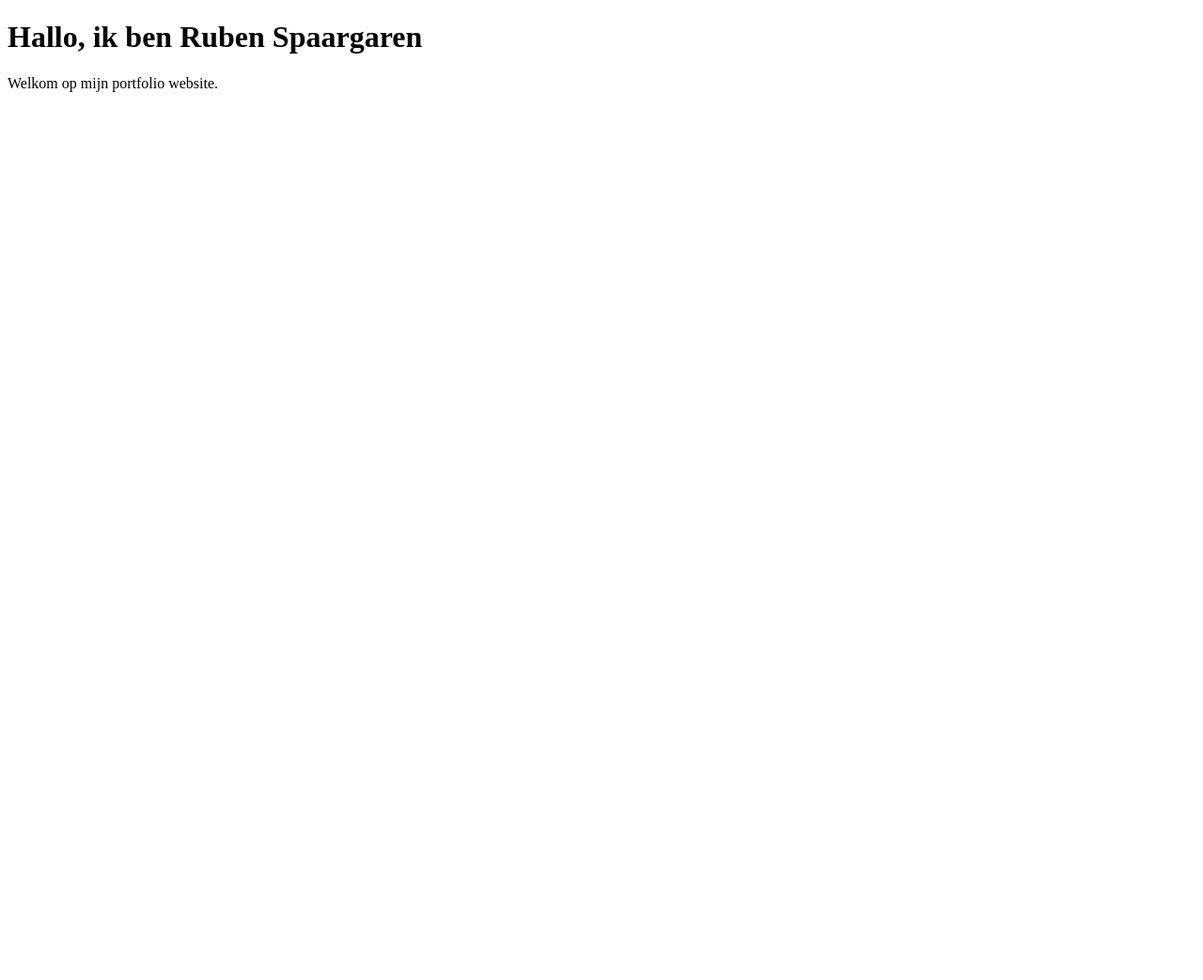
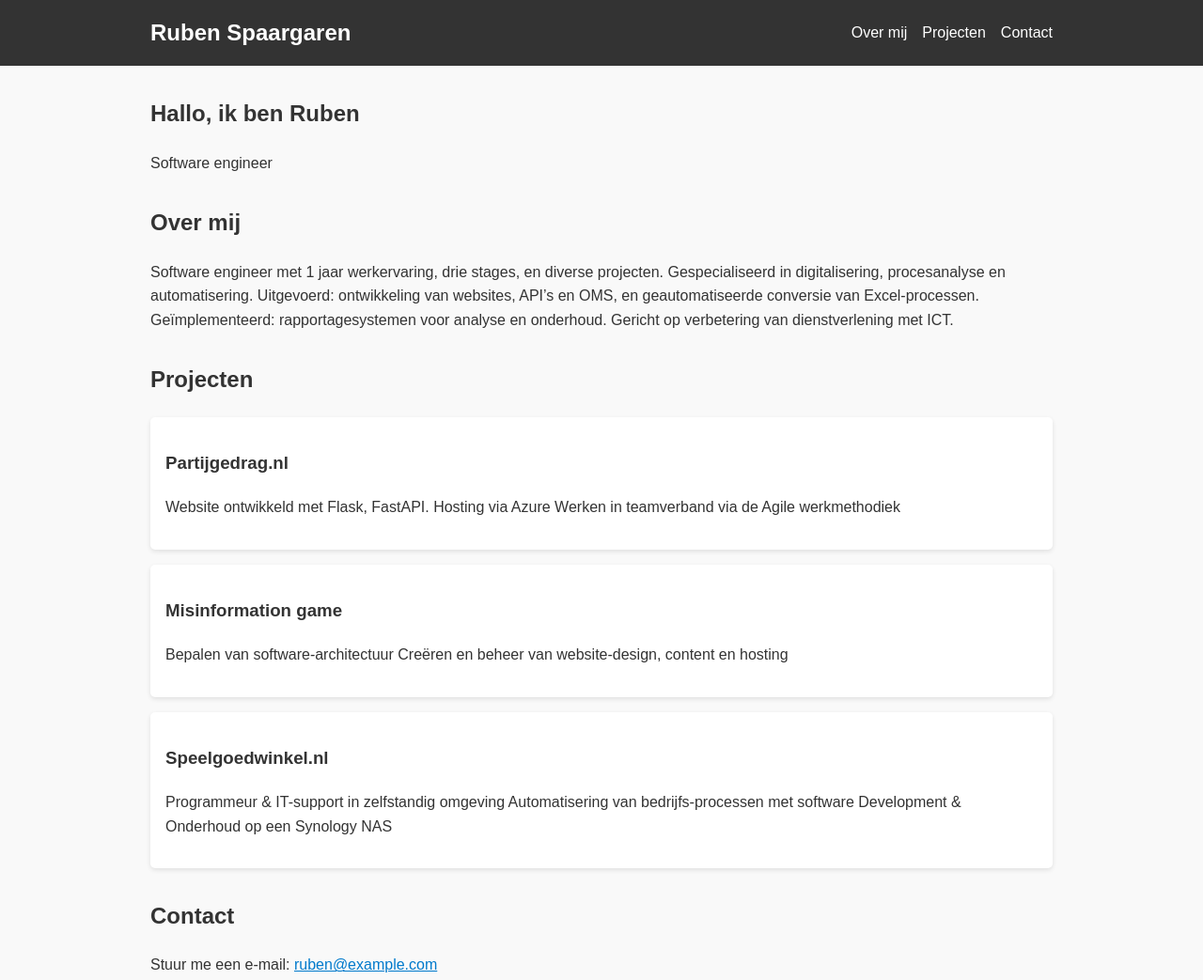
Before and after one commit to RubenSpaargaren/portfolio-ruben, a plain HTML site: page index.html in a window 1280 px wide. Shown: the top 1043 px of the page at 94% size. Before the commit the page ends 800 px from the top, so only its background shows below. Drawn offline with Linux system fonts and the light colour scheme.

Commit message:
versie 1.1.0
I added my content to the template. this will be the first *public* version. after this i intend to iteratively build upon it until i am satisfied with my website.

```diff
--- a/css/style.css
+++ b/css/style.css
@@ -0,0 +1,72 @@
+body {
+    font-family: Arial, sans-serif;
+    margin: 0;
+    padding: 0;
+    line-height: 1.6;
+    color: #333;
+    background: #f9f9f9;
+}
+
+header {
+    background: #333;
+    color: #fff;
+    padding: 1rem 0;
+}
+
+nav {
+    max-width: 960px;
+    margin: 0 auto;
+    display: flex;
+    justify-content: space-between;
+    align-items: center;
+    padding: 0 1rem;
+}
+
+nav h1 {
+    margin: 0;
+}
+
+nav ul {
+    list-style: none;
+    margin: 0;
+    padding: 0;
+    display: flex;
+}
+
+nav li {
+    margin-left: 1rem;
+}
+
+nav a {
+    color: #fff;
+    text-decoration: none;
+}
+
+main {
+    max-width: 960px;
+    margin: 2rem auto;
+    padding: 0 1rem;
+}
+
+section {
+    margin-bottom: 2rem;
+}
+
+footer {
+    text-align: center;
+    padding: 2rem 0;
+    background: #333;
+    color: #fff;
+}
+
+.project {
+    background: #fff;
+    padding: 1rem;
+    margin-bottom: 1rem;
+    border-radius: 5px;
+    box-shadow: 0 2px 5px rgba(0,0,0,0.1);
+}
+
+a {
+    color: #007acc;
+}
--- a/index.html
+++ b/index.html
@@ -2,12 +2,63 @@
 <html lang="nl">
 <head>
     <meta charset="UTF-8" />
-    <title>Ruben Spaargaren</title>
+    <meta name="viewport" content="width=device-width, initial-scale=1.0" />
+    <title>Ruben Spaargaren - Portfolio</title>
     <link rel="stylesheet" href="css/style.css" />
 </head>
 <body>
-<h1>Hallo, ik ben Ruben Spaargaren</h1>
-<p>Welkom op mijn portfolio website.</p>
+<header>
+    <nav>
+        <h1>Ruben Spaargaren</h1>
+        <ul>
+            <li><a href="#about">Over mij</a></li>
+            <li><a href="#projects">Projecten</a></li>
+            <li><a href="#contact">Contact</a></li>
+        </ul>
+    </nav>
+</header>
+
+<main>
+    <section id="hero">
+        <h2>Hallo, ik ben Ruben</h2>
+        <p>Software engineer</p>
+    </section>
+
+    <section id="about">
+        <h2>Over mij</h2>
+        <p>Software engineer met 1 jaar werkervaring, drie stages, en diverse projecten. Gespecialiseerd in digitalisering, procesanalyse en automatisering. Uitgevoerd: ontwikkeling van websites, API’s en OMS, en geautomatiseerde conversie van Excel-processen. Geïmplementeerd: rapportagesystemen voor analyse en onderhoud. Gericht op verbetering van dienstverlening met ICT.</p>
+    </section>
+
+    <section id="projects">
+        <h2>Projecten</h2>
+        <div class="project">
+            <h3>Partijgedrag.nl</h3>
+            <p>Website ontwikkeld met Flask, FastAPI. Hosting via Azure
+                Werken in teamverband via de Agile werkmethodiek</p>
+        </div>
+        <div class="project">
+            <h3>Misinformation game</h3>
+            <p>Bepalen van software-architectuur
+                Creëren en beheer van website-design, content en hosting</p>
+        </div>
+        <div class="project">
+            <h3>Speelgoedwinkel.nl</h3>
+            <p>Programmeur  & IT-support in zelfstandig omgeving
+                Automatisering van bedrijfs-processen met software
+                Development & Onderhoud op een Synology NAS</p>
+        </div>
+    </section>
+
+    <section id="contact">
+        <h2>Contact</h2>
+        <p>Stuur me een e-mail: <a href="mailto:rubenspaargaren10@gmail.com">ruben@example.com</a></p>
+    </section>
+</main>
+
+<footer>
+    <p>© 2025 Ruben Spaargaren</p>
+</footer>
+
 <script src="js/main.js"></script>
 </body>
 </html>
--- a/js/main.js
+++ b/js/main.js
@@ -0,0 +1,2 @@
+// Optioneel: voeg hier later interactiviteit toe
+console.log("Portfolio Ruben Spaargaren - Versie 1");
```
